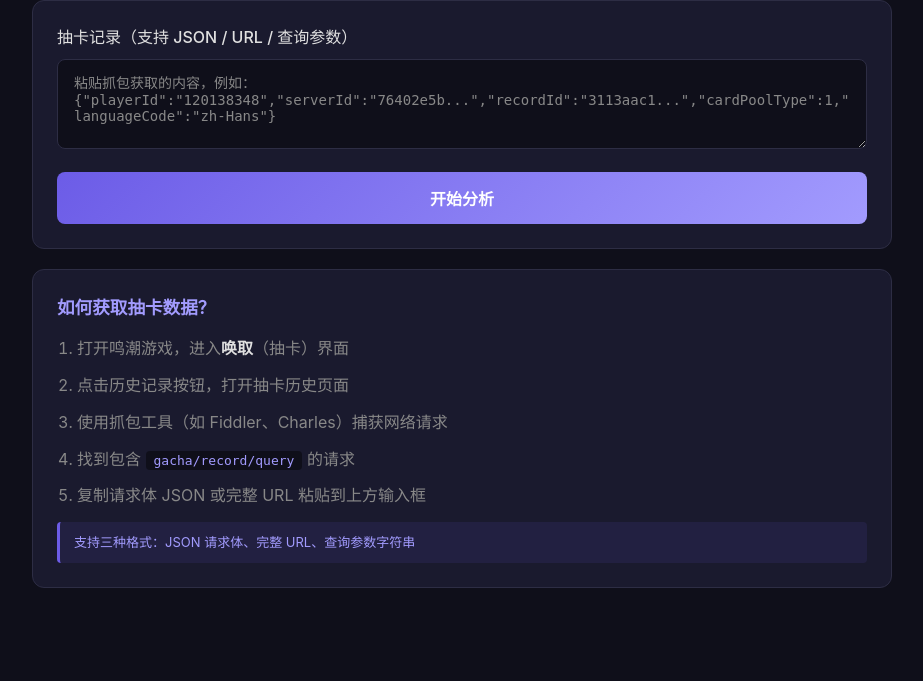
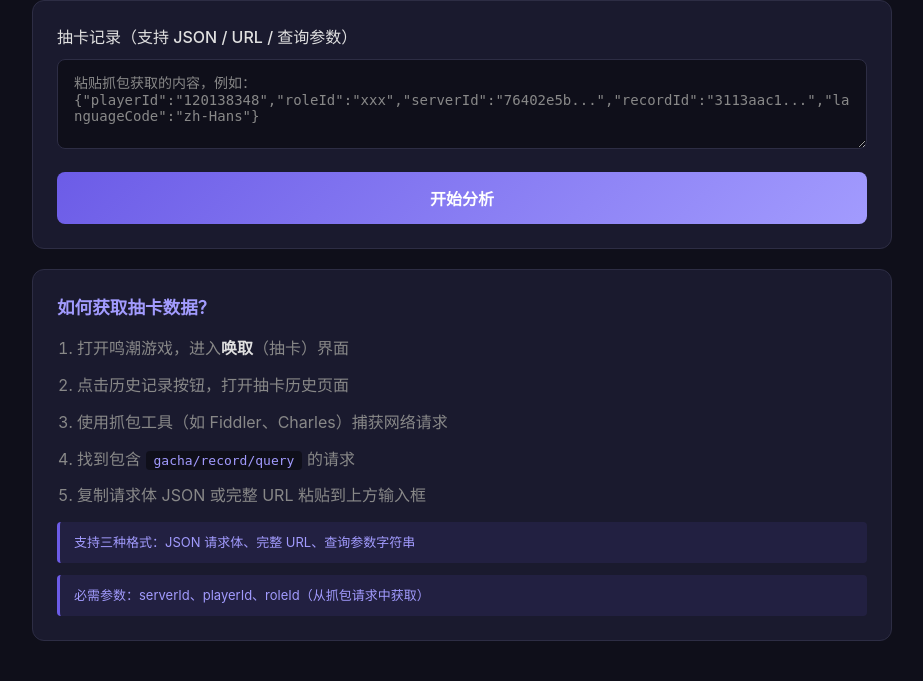
Before and after one commit to DrFlyingPig/wuwa-gacha-analyzer, a Flask app: page / in a window 1280 px wide. Shown: the part 180-861 px from the top of the page, without its empty margins (178-1101 px from the left). Before the commit the page ends 768 px from the top, so only its background shows below. Run offline with Flask 3, Linux system fonts and the light colour scheme.

Commit message:
Fix API issues: add roleId parameter, fix success code check (200), update docs

```diff
--- a/app.py
+++ b/app.py
@@ -99,6 +99,7 @@ def parse_gacha_input(input_string):
             return {
                 "serverId": params.get("serverId", ""),
                 "playerId": params.get("playerId", ""),
+                "roleId": params.get("roleId", ""),
                 "languageCode": params.get("languageCode", "zh-Hans"),
                 "recordId": params.get("recordId", ""),
             }
@@ -123,12 +124,13 @@ def parse_gacha_input(input_string):
     return {
         "serverId": get_first(["serverId", "svr_id"]),
         "playerId": get_first(["playerId", "player_id", "uid"]),
+        "roleId": get_first(["roleId", "role_id"]),
         "languageCode": get_first(["languageCode", "langCode", "lang_code", "lang"]) or "zh-Hans",
         "recordId": get_first(["recordId", "record_id", "ticket"]),
     }
 
 
-def fetch_gacha_records(server_id, player_id, language_code="zh-Hans", record_id=""):
+def fetch_gacha_records(server_id, player_id, role_id="", language_code="zh-Hans", record_id=""):
     """
     调用鸣潮 API 获取抽卡记录
     遍历所有卡池类型，获取全部记录
@@ -139,17 +141,21 @@ def fetch_gacha_records(server_id, player_id, language_code="zh-Hans", record_id
         payload = {
             "serverId": server_id,
             "playerId": player_id,
+            "roleId": role_id or player_id,
             "languageCode": language_code,
             "cardPoolType": pool_type,
             "recordId": record_id,
         }
 
         try:
+            print(f"请求卡池 {pool_type}，参数: {json.dumps(payload, ensure_ascii=False)}")
             resp = requests.post(GACHA_API_URL, json=payload, timeout=15)
+            print(f"卡池 {pool_type} HTTP 状态码: {resp.status_code}")
             data = resp.json()
+            print(f"卡池 {pool_type} 响应: {json.dumps(data, ensure_ascii=False)[:500]}")
 
-            if data.get("code") != 0:
-                print(f"卡池 {pool_type} API 返回错误: {data.get('code')}")
+            if data.get("code") != 200:
+                print(f"卡池 {pool_type} API 返回错误: code={data.get('code')}, message={data.get('message')}")
                 all_records[pool_type] = []
                 continue
 
@@ -346,16 +352,17 @@ def analyze():
     # 解析输入
     params = parse_gacha_input(url)
     if not params.get("serverId") or not params.get("playerId"):
-        return jsonify({"success": False, "error": "无法解析输入，请确认格式正确（支持JSON、URL、查询参数）"})
+        return jsonify({"success": False, "error": "无法解析输入，请确认格式正确（支持JSON、URL、查询参数）。需要提供 serverId 和 playerId 参数。"})
 
     server_id = params["serverId"]
     player_id = params["playerId"]
+    role_id = params.get("roleId", "")
     language_code = params.get("languageCode", "zh-Hans")
     record_id = params.get("recordId", "")
 
     # 获取抽卡记录
     try:
-        all_records = fetch_gacha_records(server_id, player_id, language_code, record_id)
+        all_records = fetch_gacha_records(server_id, player_id, role_id, language_code, record_id)
     except Exception as e:
         return jsonify({"success": False, "error": f"获取抽卡记录失败: {str(e)}"})
 
--- a/templates/index.html
+++ b/templates/index.html
@@ -21,7 +21,7 @@
                 <label for="gacha-url">抽卡记录（支持 JSON / URL / 查询参数）</label>
                 <textarea
                     id="gacha-url"
-                    placeholder='粘贴抓包获取的内容，例如：&#10;{"playerId":"120138348","serverId":"76402e5b...","recordId":"3113aac1...","cardPoolType":1,"languageCode":"zh-Hans"}'
+                    placeholder='粘贴抓包获取的内容，例如：&#10;{"playerId":"120138348","roleId":"xxx","serverId":"76402e5b...","recordId":"3113aac1...","languageCode":"zh-Hans"}'
                     rows="4"
                 ></textarea>
             </div>
@@ -43,6 +43,7 @@
                 <li>复制请求体 JSON 或完整 URL 粘贴到上方输入框</li>
             </ol>
             <p class="help-note">支持三种格式：JSON 请求体、完整 URL、查询参数字符串</p>
+            <p class="help-note">必需参数：serverId、playerId、roleId（从抓包请求中获取）</p>
         </section>
 
         <!-- 结果区域 -->
```
Also changed, not shown: README.md.
